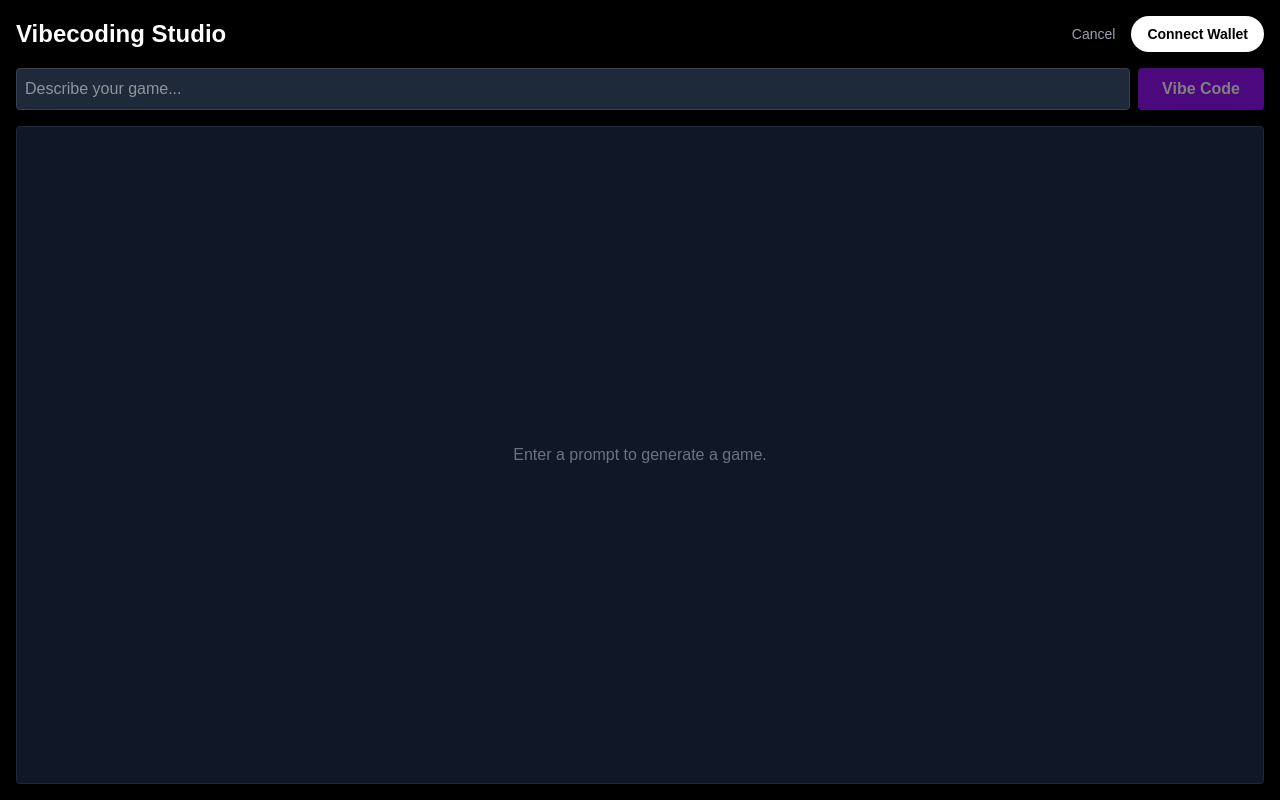
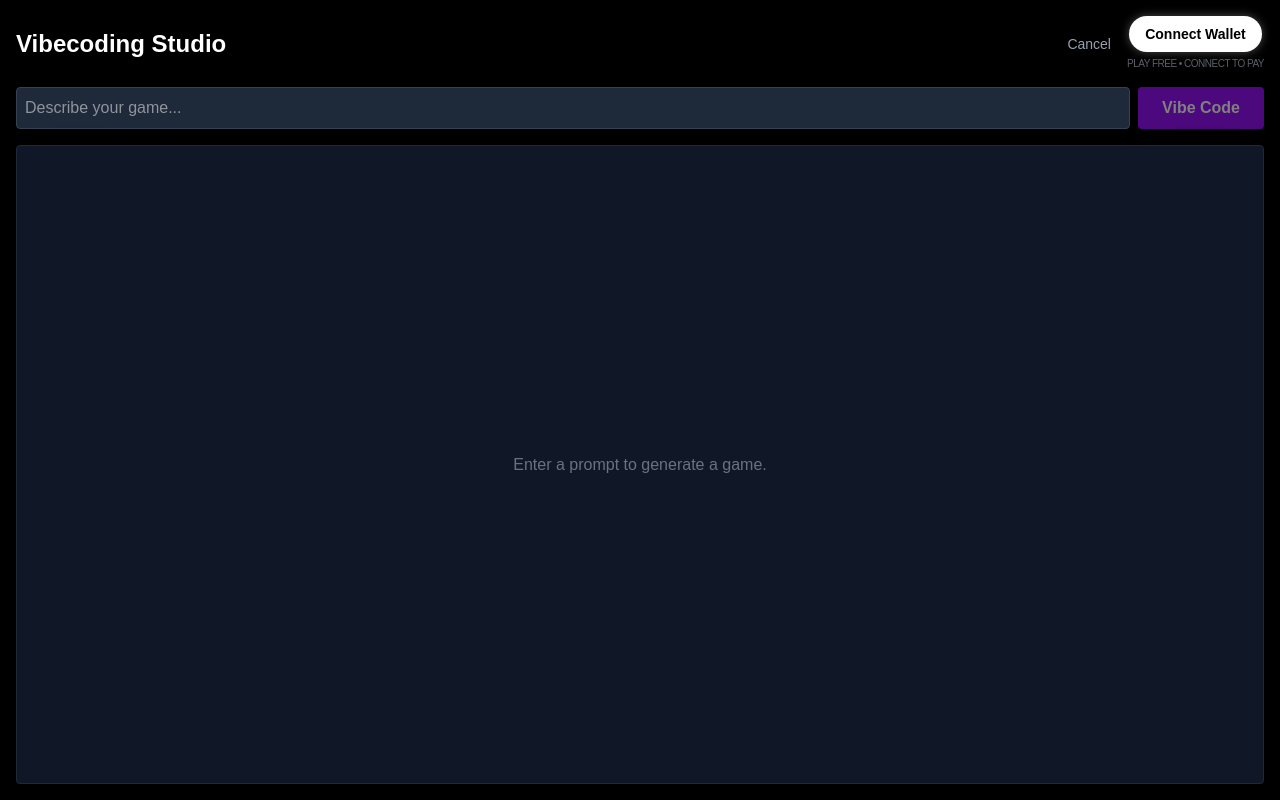
Before and after one commit to zlumer/VIBESHIFT, a Next.js app: page /create in a window 1280 px wide. Built offline with nearby package versions, Linux system fonts and the light colour scheme; no server answers.

Commit message:
feat: make app accessible without wallet (wallet only for payment)

```diff
--- a/components/WalletButton.tsx
+++ b/components/WalletButton.tsx
@@ -1,19 +1,35 @@
 'use client'
 
 import { useWallet } from '@/lib/wallet'
+import { getOrCreateSessionKey } from '@/lib/session'
+import { useEffect } from 'react'
 
 export function WalletButton() {
   const { publicKey, connect, disconnect } = useWallet()
 
+  useEffect(() => {
+    if (publicKey) {
+      // Ensure a session key exists when wallet is connected
+      getOrCreateSessionKey();
+    }
+  }, [publicKey])
+
   return (
+    <div className="flex flex-col items-center">
       <button
         id="wallet-button"
         onClick={publicKey ? disconnect : connect}
-      className="bg-white text-black px-4 py-2 rounded-full font-bold hover:bg-gray-200 transition text-sm"
+        className="bg-white text-black px-4 py-2 rounded-full font-bold hover:bg-gray-200 transition text-sm shadow-[0_0_10px_rgba(255,255,255,0.3)]"
       >
         {publicKey
           ? `${publicKey.toBase58().slice(0, 4)}...${publicKey.toBase58().slice(-4)}`
           : 'Connect Wallet'}
       </button>
+      {!publicKey && (
+        <p className="text-[10px] text-gray-400 mt-1 uppercase tracking-tighter opacity-60">
+          Play free • Connect to pay
+        </p>
+      )}
+    </div>
   )
 }
```
Also changed, not shown: 1 other file (tests, documents, lock files or other folders). Lines whose indentation alone changed are shown as unchanged.
